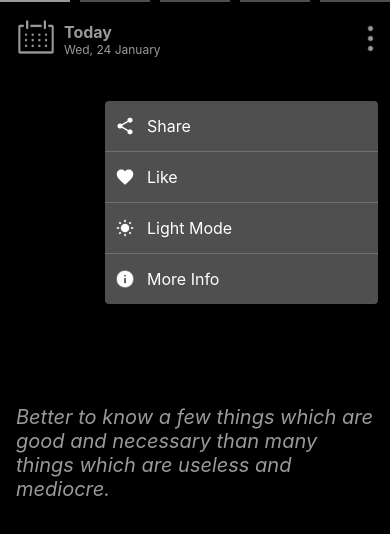
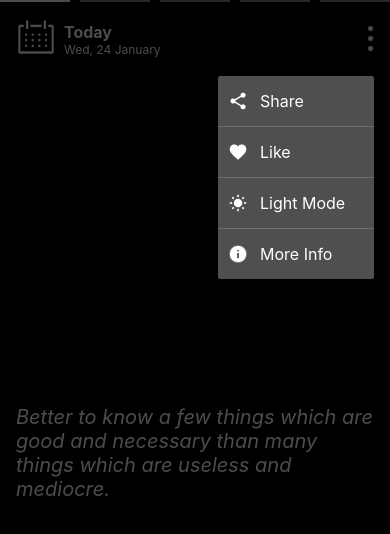
Before and after one commit to StephenAraka/wisdom, a React Native app: screen / in a window 390 px wide. Both pictures are taken after a click on the element 370 px from the left and 39 px from the top of the page. Shown: the top 534 px of the page. Built offline with nearby package versions, Linux system fonts and the light colour scheme.

Commit message:
Style menu

```diff
--- a/src/components/Menu.jsx
+++ b/src/components/Menu.jsx
@@ -62,16 +62,16 @@ const styles = StyleSheet.create({
   modalBg: {
     ...StyleSheet.absoluteFillObject,
     position: "absolute",
-    backgroundColor: "rgba(0,0,0,0.4)",
+    backgroundColor: "rgba(0,0,0,0.7)",
   },
   modalContainer: {
     backgroundColor: colors.menuBgColorDarkTheme,
     position: "absolute",
-    width: "70%",
-    alignSelf: "flex-end",
-    top: "12%",
-    marginRight: 12,
-    borderRadius: 4,
+    width: "40%",
+    right: 0,
+    top: "9%",
+    marginRight: 16,
+    borderRadius: 2,
   },
   menuItem: {
     flexDirection: "row",
```
